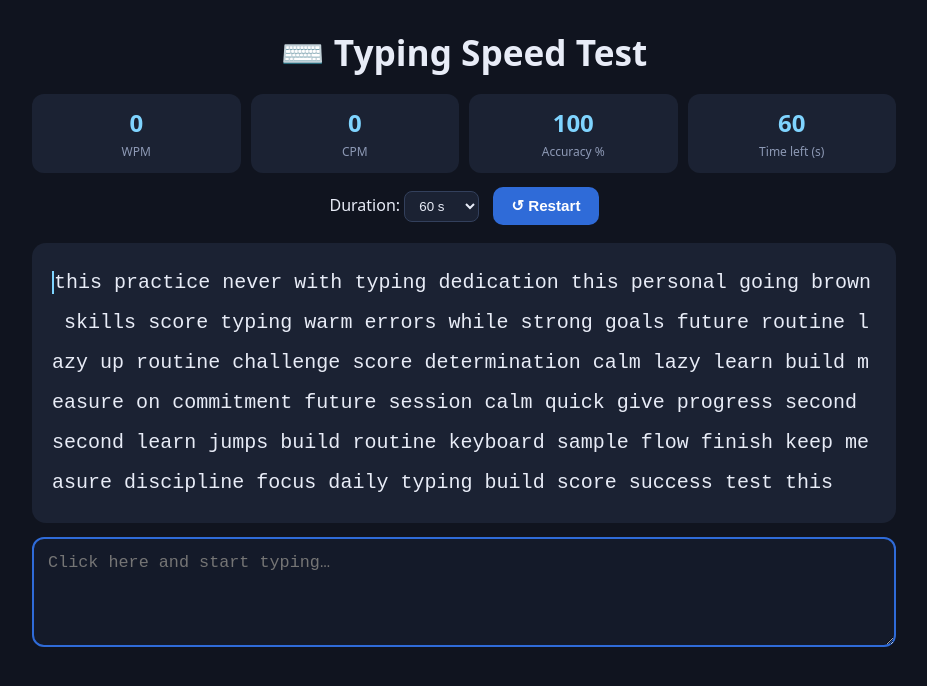
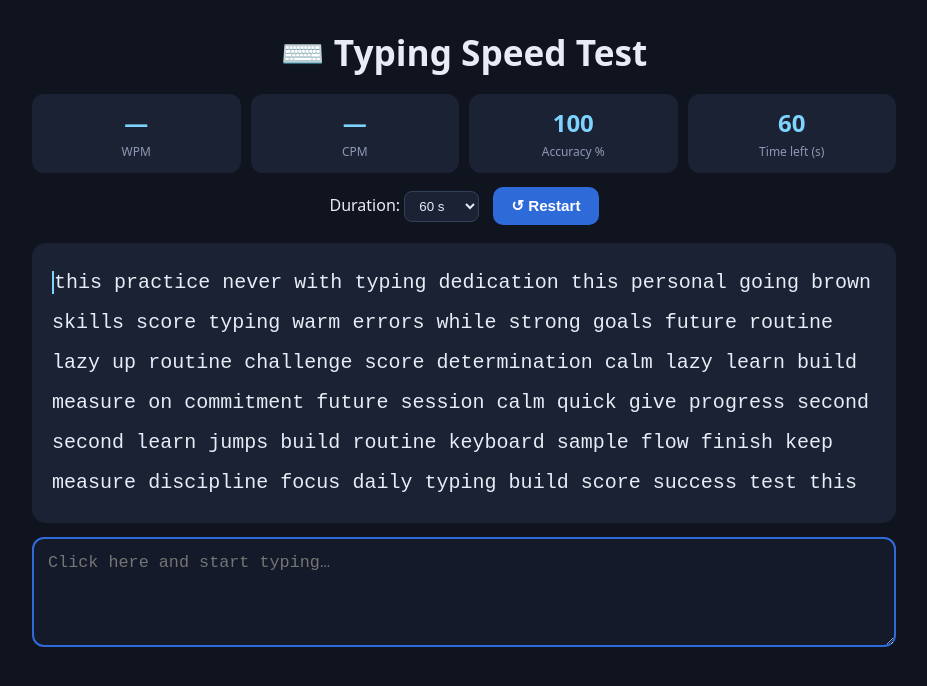
Before and after one commit to Rishp-3/21-Frontend-Peroject, a plain HTML site: page 20 Typing Speed Test/index.html in a window 1280 px wide. Shown: the whole page, without its empty margins (176-1103 px from the left). Drawn offline with Linux system fonts and the light colour scheme.

Commit message:
fix(20-typing-speed): 5s WPM floor (no inflated start), cumulative keystroke/mistake accuracy, word-wrap rendering without nbsp, block drop + paste, try/catch localStorage, remove unused vars

```diff
--- a/20 Typing Speed Test/main.js
+++ b/20 Typing Speed Test/main.js
@@ -2,37 +2,53 @@
 const WORDS = ('the quick brown fox jumps over lazy dog while typing practice makes perfect timing accuracy speed keyboard words letters sentences random text sample challenge improve steady flow rhythm focus calm fast correct errors learn build muscle memory every second counts progress test your skills with this typing game exercise routine warm daily goal personal record high score attempt session measure result finish strong keep going never give up on your dreams aspirations goals ambitions future success depends determination discipline dedication effort patience persistence consistency commitment').split(' ');
 
 const $ = (id) => document.getElementById(id);
-let targetWords = [], targetText = '';
-let typedLen = 0, correctChars = 0, wrongChars = 0;
+let targetText = '';
+let correctChars = 0, wrongChars = 0;
+let keystrokes = 0, mistakesMade = 0; // cumulative typing stats (not just final state)
 let duration = 60, timeLeft = 60, timerId = null, started = false, finished = false;
 let startTime = 0;
 
 function genText(n = 60) {
-  targetWords = Array.from({ length: n }, () => WORDS[Math.floor(Math.random() * WORDS.length)]);
-  targetText = targetWords.join(' ');
+  const words = Array.from({ length: n }, () => WORDS[Math.floor(Math.random() * WORDS.length)]);
+  targetText = words.join(' ');
 }
 
+// Render word-by-word: each word is a nowrap span of character spans, with real
+// spaces between words so the browser can wrap at word boundaries (no &nbsp;).
 function renderText(typed) {
-  const chars = targetText.split('').map((ch, i) => {
-    let cls = '';
-    if (i < typed.length) cls = typed[i] === ch ? 'ok' : 'bad';
-    return `<span class="${cls}">${ch === ' ' ? '&nbsp;' : escapeHtml(ch)}</span>`;
-  });
   const caretIdx = Math.min(typed.length, targetText.length);
-  chars.splice(caretIdx, 0, '<span class="caret"></span>');
-  $('textDisplay').innerHTML = chars.join('');
+  let pos = 0;
+  const parts = [];
+  for (const word of targetText.split(' ')) {
+    const charSpans = word.split('').map((ch) => {
+      let cls = '';
+      if (pos < typed.length) cls = typed[pos] === ch ? 'ok' : 'bad';
+      const caret = pos === caretIdx ? '<span class="caret"></span>' : '';
+      pos++;
+      return `${caret}<span class="${cls}">${escapeHtml(ch)}</span>`;
+    }).join('');
+    parts.push(`<span class="word">${charSpans}</span>`);
+    pos++; // account for the space between words
+  }
+  if (caretIdx >= pos - 1) parts.push('<span class="caret"></span>'); // caret at very end
+  $('textDisplay').innerHTML = parts.join(' ');
 }
 
 function escapeHtml(s) { return s.replace(/[&<>"']/g, (c) => ({ '&':'&amp;','<':'&lt;','>':'&gt;','"':'&quot;',"'":'&#39;' }[c])); }
 
 function updateStats() {
-  const elapsedMin = started && !finished ? (Date.now() - startTime) / 60000 : (duration / 60);
-  const wpm = elapsedMin > 0 ? Math.round(correctChars / 5 / elapsedMin) : 0;
-  const cpm = elapsedMin > 0 ? Math.round(correctChars / elapsedMin) : 0;
-  const total = correctChars + wrongChars;
-  const acc = total > 0 ? Math.round((correctChars / total) * 100) : 100;
-  $('wpm').textContent = String(wpm);
-  $('cpm').textContent = String(cpm);
+  // Live WPM uses a minimum elapsed time of 5s so the first second doesn't
+  // show absurd values (e.g. 3 chars in 100ms would compute ~360 WPM).
+  let elapsedMs;
+  if (finished || !started) elapsedMs = duration * 1000;
+  else elapsedMs = Math.max(Date.now() - startTime, 5000);
+  const elapsedMin = elapsedMs / 60000;
+  const wpm = Math.round(correctChars / 5 / elapsedMin);
+  const cpm = Math.round(correctChars / elapsedMin);
+  // Accuracy from cumulative keystrokes/mistakes, not just the final text state.
+  const acc = keystrokes > 0 ? Math.round(((keystrokes - mistakesMade) / keystrokes) * 100) : 100;
+  $('wpm').textContent = started || finished ? String(wpm) : '—';
+  $('cpm').textContent = started || finished ? String(cpm) : '—';
   $('accuracy').textContent = String(acc);
   return { wpm, cpm, acc };
 }
@@ -53,9 +69,13 @@ function endTest() {
   finished = true;
   $('typeInput').disabled = true;
   const { wpm, cpm, acc } = updateStats();
-  const bestKey = 'typing-best-' + duration;
-  const best = Math.max(Number(localStorage.getItem(bestKey)) || 0, wpm);
-  localStorage.setItem(bestKey, String(best));
+  // localStorage can throw in private mode / when full — don't lose the result.
+  let best = wpm;
+  try {
+    const bestKey = 'typing-best-' + duration;
+    best = Math.max(Number(localStorage.getItem(bestKey)) || 0, wpm);
+    localStorage.setItem(bestKey, String(best));
+  } catch { best = wpm; }
   $('resWpm').textContent = String(wpm);
   $('resCpm').textContent = String(cpm);
   $('resAcc').textContent = `${acc}%`;
@@ -67,7 +87,7 @@ function endTest() {
 function reset() {
   clearInterval(timerId);
   started = false; finished = false;
-  typedLen = 0; correctChars = 0; wrongChars = 0;
+  correctChars = 0; wrongChars = 0; keystrokes = 0; mistakesMade = 0;
   duration = Number($('duration').value);
   timeLeft = duration;
   $('timer').textContent = String(duration);
@@ -80,11 +100,20 @@ function reset() {
   $('typeInput').focus();
 }
 
-$('typeInput').addEventListener('input', () => {
+$('typeInput').addEventListener('input', (e) => {
   if (finished) return;
   const typed = $('typeInput').value;
   if (!started && typed.length > 0) startTimer();
-  // recount from scratch for simplicity & correctness
+  // Count the new keystroke(s): additions count as a keypress, and a char that
+  // differs from the target counts as a mistake (kept even after backspacing).
+  const prevLen = e.inputType === 'insertText' || e.inputType === 'insertFromPaste'
+    ? typed.length - 1 : typed.length;
+  if (typed.length > prevLen && e.inputType !== 'deleteContentBackward') {
+    keystrokes++;
+    const i = prevLen;
+    if (i < targetText.length && typed[i] !== targetText[i]) mistakesMade++;
+  }
+  // recount current position correctness for WPM (chars right now on track)
   correctChars = 0; wrongChars = 0;
   for (let i = 0; i < typed.length && i < targetText.length; i++) {
     if (typed[i] === targetText[i]) correctChars++; else wrongChars++;
@@ -114,6 +143,8 @@ function genMore(remaining) {
 $('restartBtn').addEventListener('click', reset);
 $('againBtn').addEventListener('click', reset);
 $('duration').addEventListener('change', reset);
+// Block paste AND drag-drop so the test can't be cheated.
 $('typeInput').addEventListener('paste', (e) => e.preventDefault());
+$('typeInput').addEventListener('drop', (e) => e.preventDefault());
 
 reset();
--- a/20 Typing Speed Test/style.css
+++ b/20 Typing Speed Test/style.css
@@ -10,7 +10,9 @@ header h1 { text-align: center; font-size: clamp(1.5rem, 4vw, 2.2rem); margin-bo
 .setup select { background: #1b2233; color: inherit; border: 1px solid #33405c; border-radius: 8px; padding: 6px 10px; }
 .btn { background: #2f6bd8; border: none; color: #fff; font-weight: 700; padding: 10px 18px; border-radius: 10px; cursor: pointer; font-size: .95rem; }
 .btn:hover { filter: brightness(1.15); }
-.text-display { background: #1b2233; border-radius: 14px; padding: 20px; font-size: 1.25rem; line-height: 2; font-family: "Courier New", monospace; min-height: 140px; user-select: none; word-break: break-word; }
+.text-display { background: #1b2233; border-radius: 14px; padding: 20px; font-size: 1.25rem; line-height: 2; font-family: "Courier New", monospace; min-height: 140px; user-select: none; }
+/* Words wrap at word boundaries (each .word is nowrap, spaces between are real). */
+.text-display .word { white-space: nowrap; display: inline-block; }
 .text-display .ok { color: #3ddc84; }
 .text-display .bad { color: #ff5d73; background: rgba(255,93,115,.14); border-radius: 3px; }
 .text-display .caret { border-left: 2px solid #7fd4ff; animation: blink 1s step-end infinite; }
```
